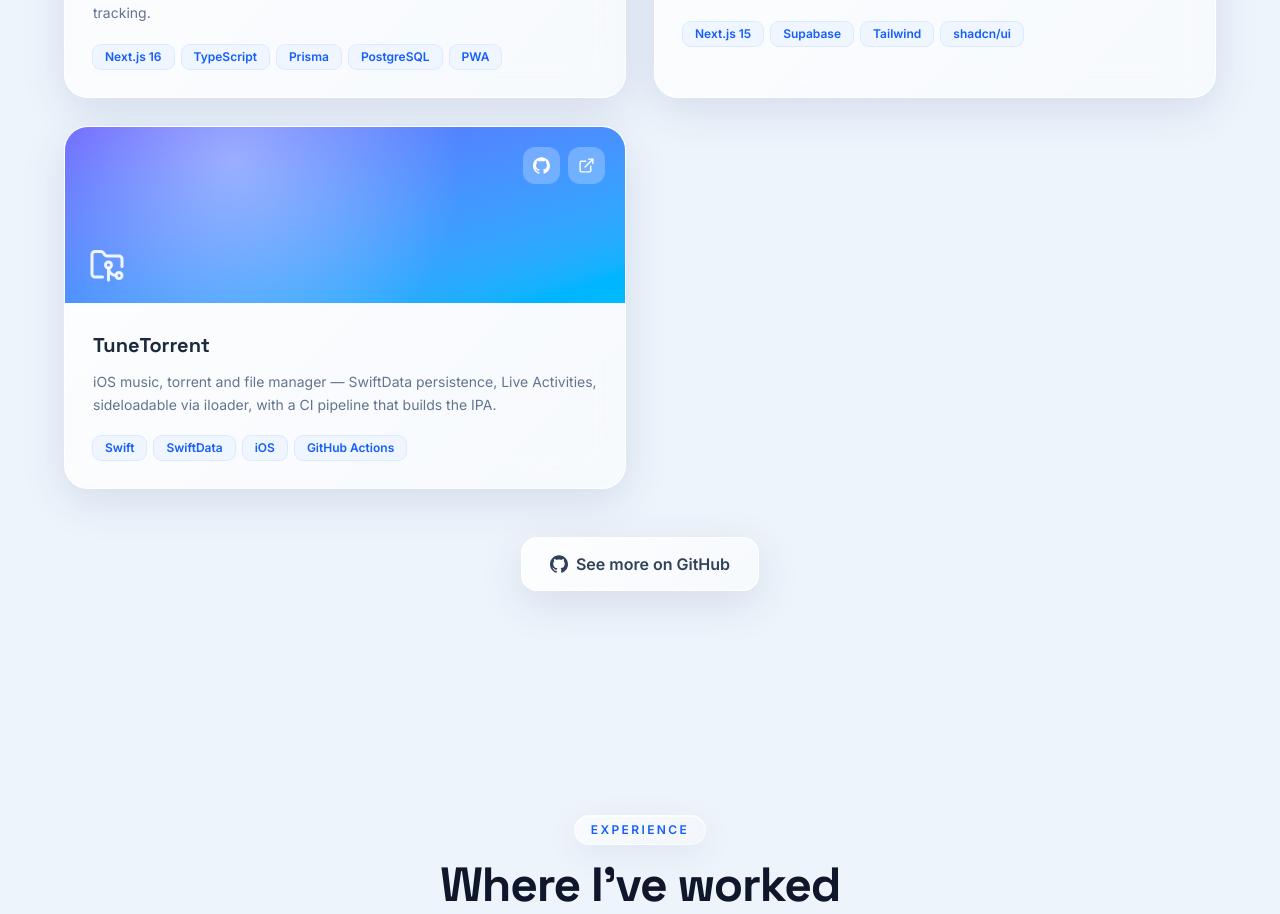
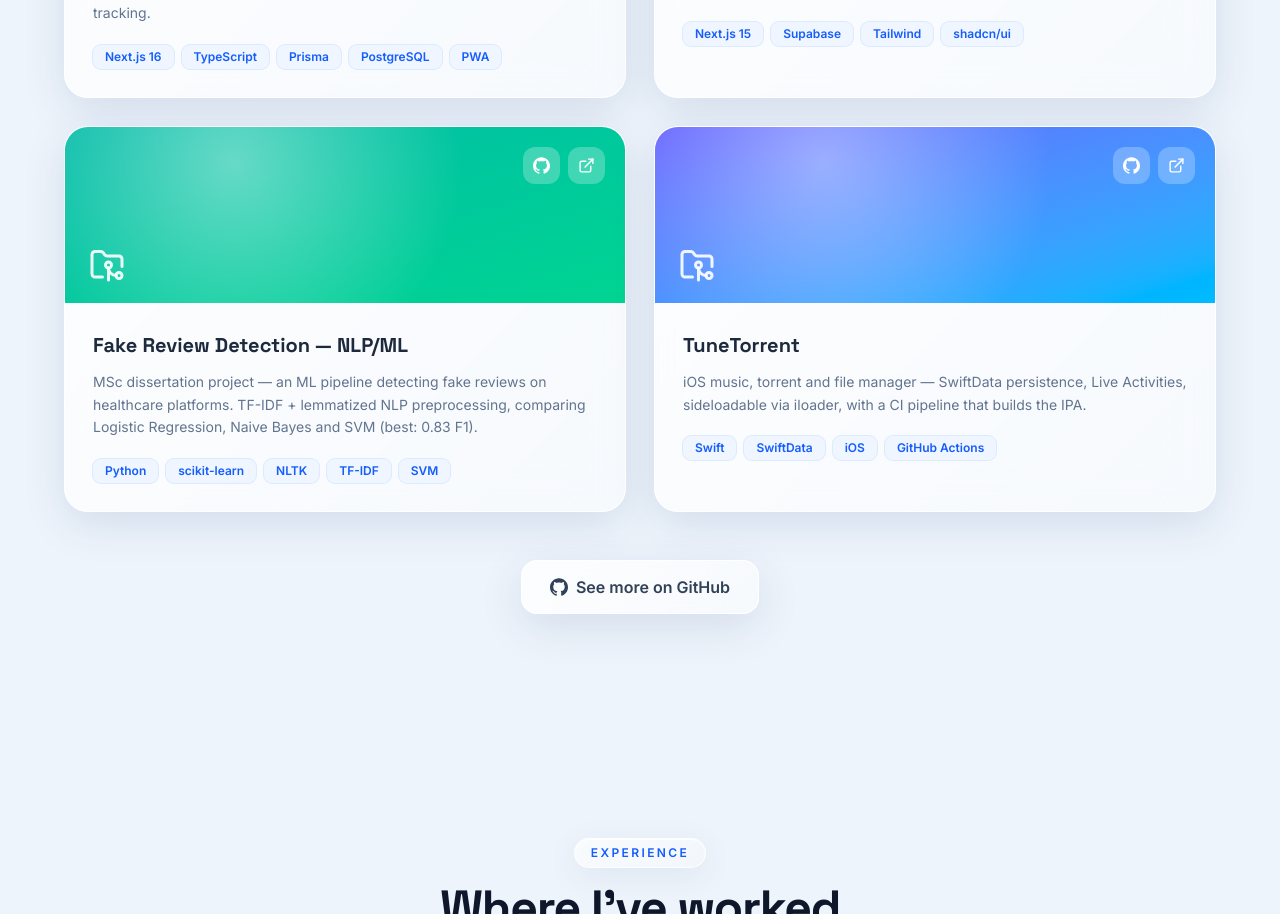
Before and after one commit to s-sai-srinivas/portfolio, a React (Vite) app: page / in a window 1280 px wide. Shown: the part 3740-4654 px from the top of the page. Built offline with nearby package versions, Linux system fonts and the light colour scheme.

Commit message:
feat: real content — 6 projects, UEL MSc, updated skills

```diff
--- a/src/data/portfolio.js
+++ b/src/data/portfolio.js
@@ -46,7 +46,7 @@
     },
     {
       category: "Backend",
-      items: ["Go", "Node.js", "REST APIs", "JWT Auth", "RBAC", "Rate Limiting", "Multi-Agent AI"],
+      items: ["Go", "Node.js", "Python", "REST APIs", "JWT Auth", "RBAC", "Rate Limiting", "Multi-Agent AI"],
     },
     {
       category: "Database & Infra",
@@ -54,7 +54,7 @@
     },
     {
       category: "DevOps & Tools",
-      items: ["Docker", "Git", "GitHub Actions", "Vitest", "Swift", "Judge0", "Monorepos"],
+      items: ["Docker", "Git", "GitHub Actions", "Vitest", "Swift", "Judge0", "scikit-learn", "Monorepos"],
     },
   ],
 
@@ -102,6 +102,15 @@
       gradient: "from-sky-500 to-blue-500",
     },
     {
+      title: "Fake Review Detection — NLP/ML",
+      description:
+        "MSc dissertation project — an ML pipeline detecting fake reviews on healthcare platforms. TF-IDF + lemmatized NLP preprocessing, comparing Logistic Regression, Naive Bayes and SVM (best: 0.83 F1).",
+      tech: ["Python", "scikit-learn", "NLTK", "TF-IDF", "SVM"],
+      live: "https://github.com/s-sai-srinivas/fake-healthcare-review-detection",
+      github: "https://github.com/s-sai-srinivas/fake-healthcare-review-detection",
+      gradient: "from-teal-500 to-emerald-400",
+    },
+    {
       title: "TuneTorrent",
       description:
         "iOS music, torrent and file manager — SwiftData persistence, Live Activities, sideloadable via iloader, with a CI pipeline that builds the IPA.",
@@ -123,6 +132,15 @@
       ],
     },
     {
+      company: "University of East London",
+      role: "MSc Computer Science",
+      period: "2025 — 2026",
+      points: [
+        "Dissertation: AI-based detection of fake reviews in online healthcare platforms using NLP + ML (SVM, LR, NB comparison).",
+        "Supervised by Dr. Zainb Dawod.",
+      ],
+    },
+    {
       company: "Nizam College, Hyderabad",
       role: "Master of Computer Applications (MCA)",
       period: "2022 — 2024",
```
